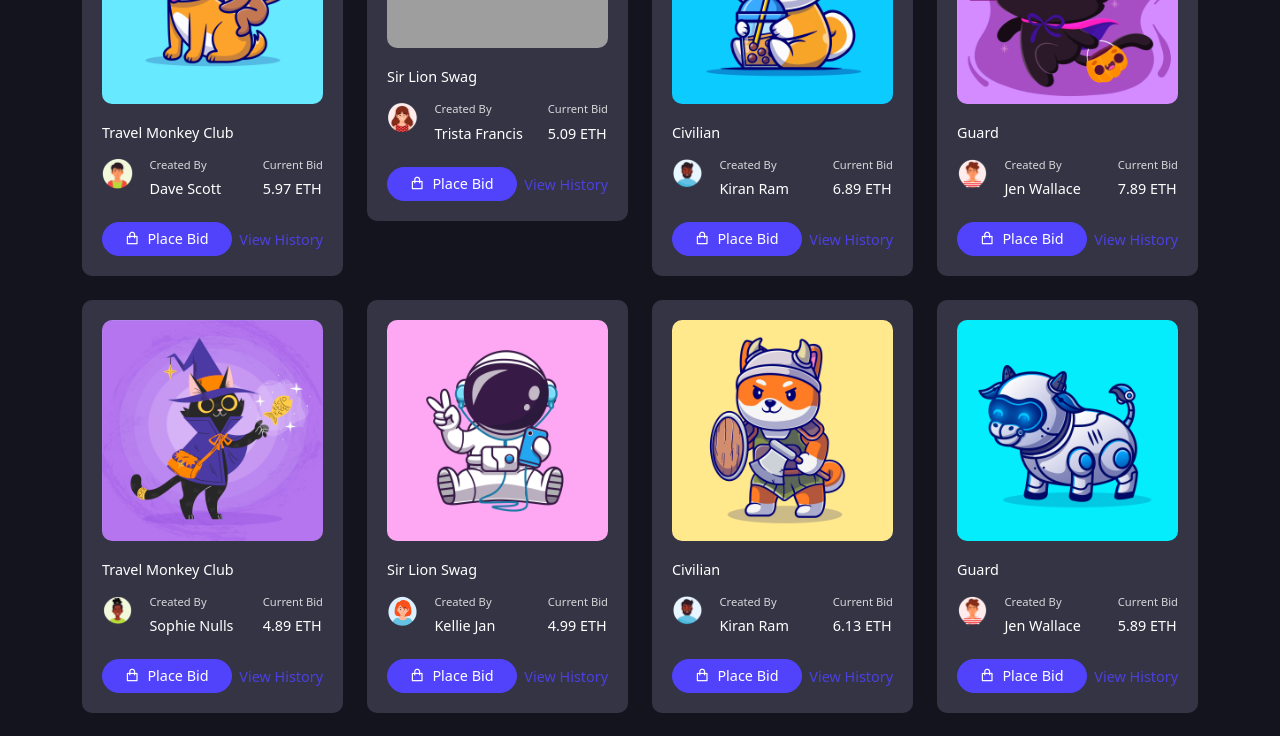
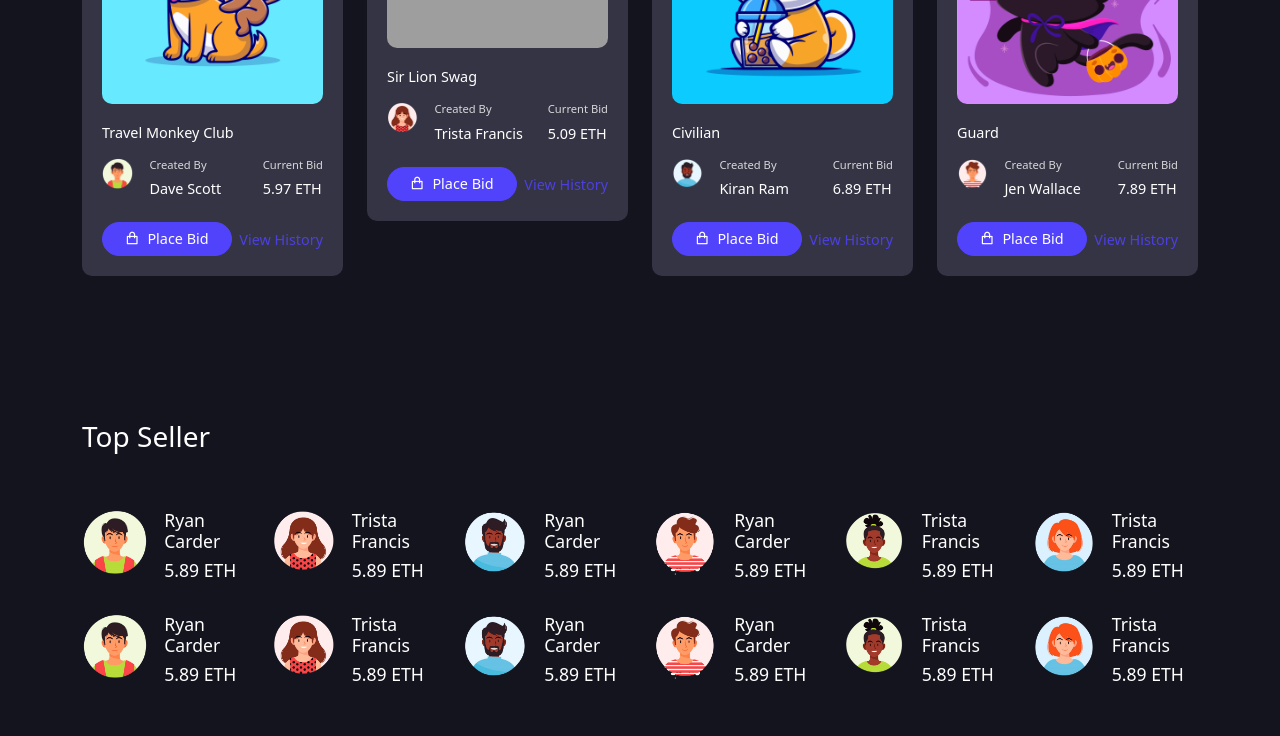
Before and after one commit to AlejoUfano/NFTs, a React (Create React App) app: page /home in a window 1280 px wide. Shown: the part 884-1620 px from the top of the page. Built offline with nearby package versions, Linux system fonts and the light colour scheme; grey boxes are pictures that could not be loaded.

Commit message:
Update(LiveAuction) LiveAuction update

```diff
--- a/src/components/UI/LiveAuction/LiveAuction.jsx
+++ b/src/components/UI/LiveAuction/LiveAuction.jsx
@@ -20,7 +20,7 @@ const LiveAuction = () => {
                 </Col>
 
                     {
-                        NFT__DATA.map(item =>(
+                        NFT__DATA.slice(0,4).map(item =>(
                             <Col lg='3' className='mb-4'>
                                 <NftCard data={item} key={item.id}/>
                             </Col>
```
